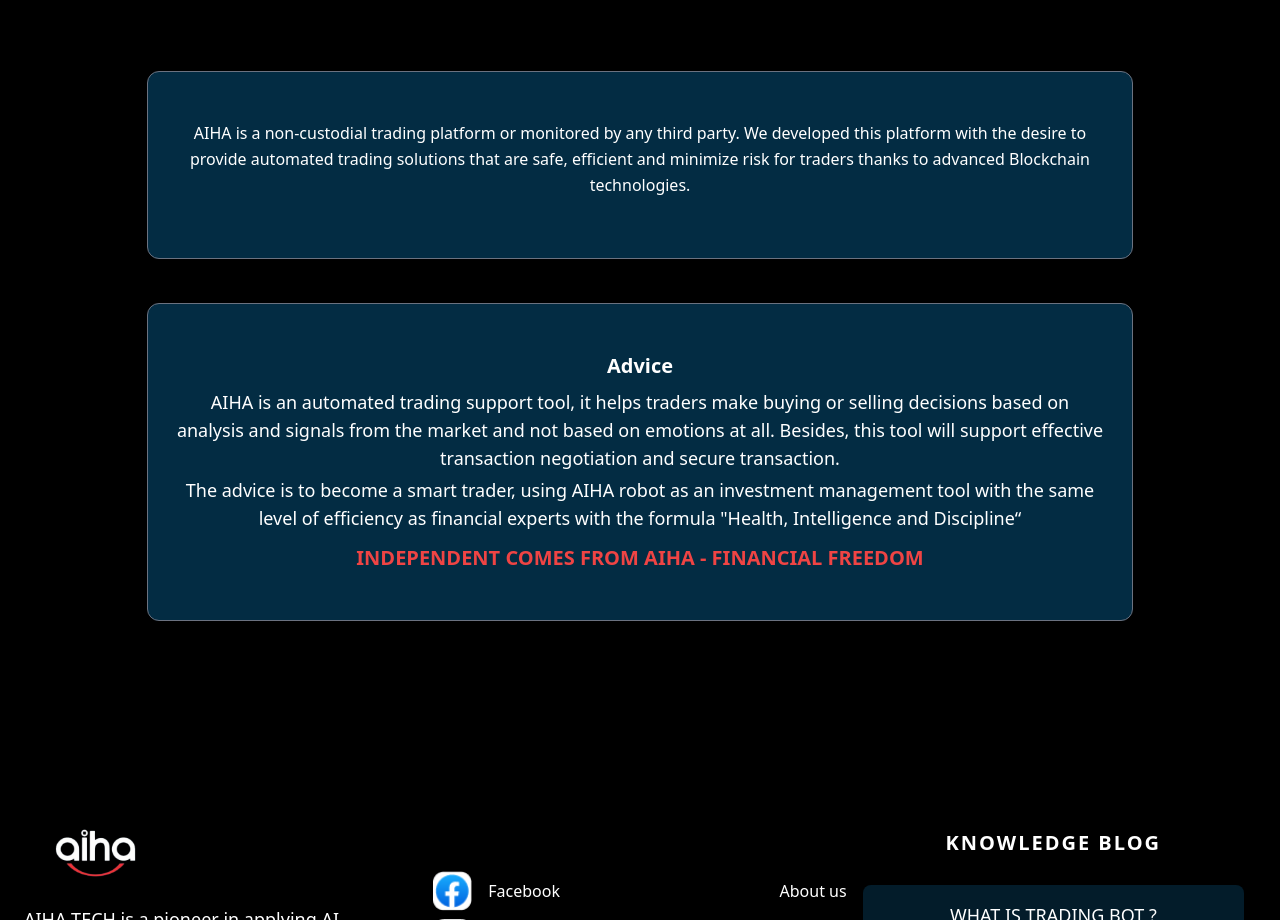
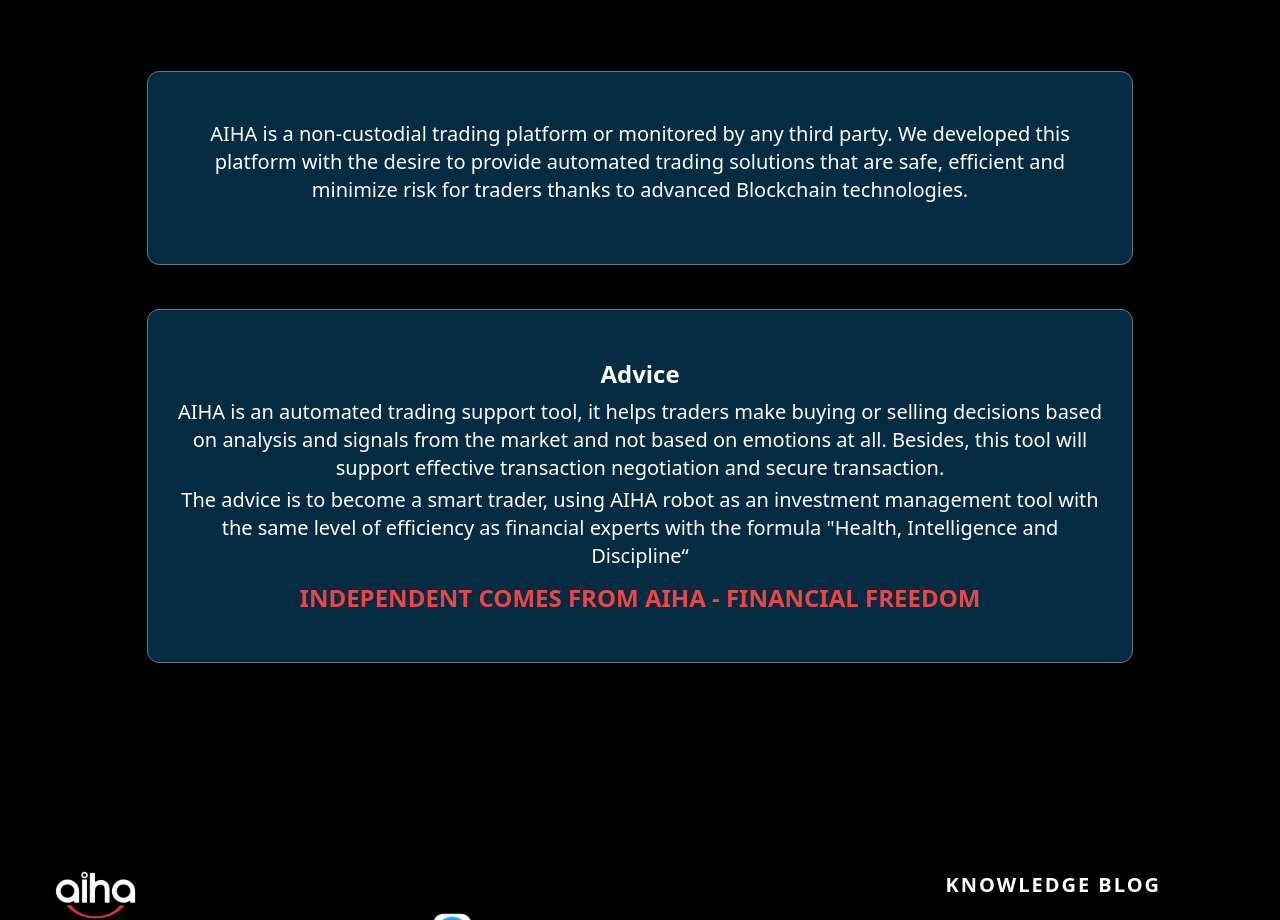
Before and after one commit to TvMMMM/AihaUI, a React (Create React App) app: page / in a window 1280 px wide. Shown: the part 4372-5292 px from the top of the page. Built offline with nearby package versions, Linux system fonts and the light colour scheme.

Commit message:
change xs resolution

```diff
--- a/src/components/Advice.js
+++ b/src/components/Advice.js
@@ -20,15 +20,16 @@
             </div>
             <div className="w-4/5 border border-gray-500 bg-sky-800/50 py-10 px-5  mx-auto flex flex-wrap items-center rounded-xl mb-11">
                 <div className="p-2 rounded-lg">
-                <p className="leading-relaxed font-light text-white mb-3">AIHA is a non-custodial trading platform or monitored by any third party. We developed this platform with the desire to provide automated trading solutions that are safe, efficient and minimize risk for traders thanks to advanced Blockchain technologies.</p>
+                <p className="leading-relaxed lg:text-xl md:text-lg font-extralight text-white mb-3">AIHA is a non-custodial trading platform or monitored by any third party. We developed this platform with the desire to provide automated trading solutions that are safe, efficient and minimize risk for traders thanks to advanced Blockchain technologies.</p>
+
                 </div>
             </div>
             <div className="w-4/5 border border-gray-500 bg-sky-800/50 py-10 px-5   mx-auto flex flex-wrap items-center rounded-xl">
                 <div className="p-2 rounded-lg">
-                    <h2 className="lg:text-xl md:text-lg text-white font-bold title-font mb-2">Advice</h2>
-                    <p className="leading-relaxed lg:text-lg md:text-base font-extralight text-white mb-1">AIHA is an automated trading support tool, it helps traders make buying or selling decisions based on analysis and signals from the market and not based on emotions at all. Besides, this tool will support effective transaction negotiation and secure transaction.</p>
-                    <p className="leading-relaxed lg:text-lg md:text-base font-extralight text-white mb-3">The advice is to become a smart trader, using AIHA robot as an investment management tool with the same level of efficiency as financial experts with the formula "Health, Intelligence and Discipline“</p>
-                    <h1 className="lg:text-xl md:text-lg font-extrabold title-font text-red-500">INDEPENDENT COMES FROM AIHA - FINANCIAL FREEDOM</h1>
+                    <h2 className="lg:text-2xl md:text-xl text-white font-bold mb-2">Advice</h2>
+                    <p className="leading-relaxed lg:text-xl md:text-lg font-extralight text-white mb-1">AIHA is an automated trading support tool, it helps traders make buying or selling decisions based on analysis and signals from the market and not based on emotions at all. Besides, this tool will support effective transaction negotiation and secure transaction.</p>
+                    <p className="leading-relaxed lg:text-xl md:text-lg font-extralight text-white mb-3">The advice is to become a smart trader, using AIHA robot as an investment management tool with the same level of efficiency as financial experts with the formula "Health, Intelligence and Discipline“</p>
+                    <h1 className="lg:text-2xl md:text-xl font-extrabold text-red-500">INDEPENDENT COMES FROM AIHA - FINANCIAL FREEDOM</h1>
                 </div>
             </div>
         </div>
--- a/tailwind.config.js
+++ b/tailwind.config.js
@@ -4,7 +4,7 @@
   theme: {
     extends: {},
     screens: {
-      'xs': '475px',
+      'xs': '320px',
       'sm': '576px',
       'md': '768px',
       'lg': '1024px',
```
